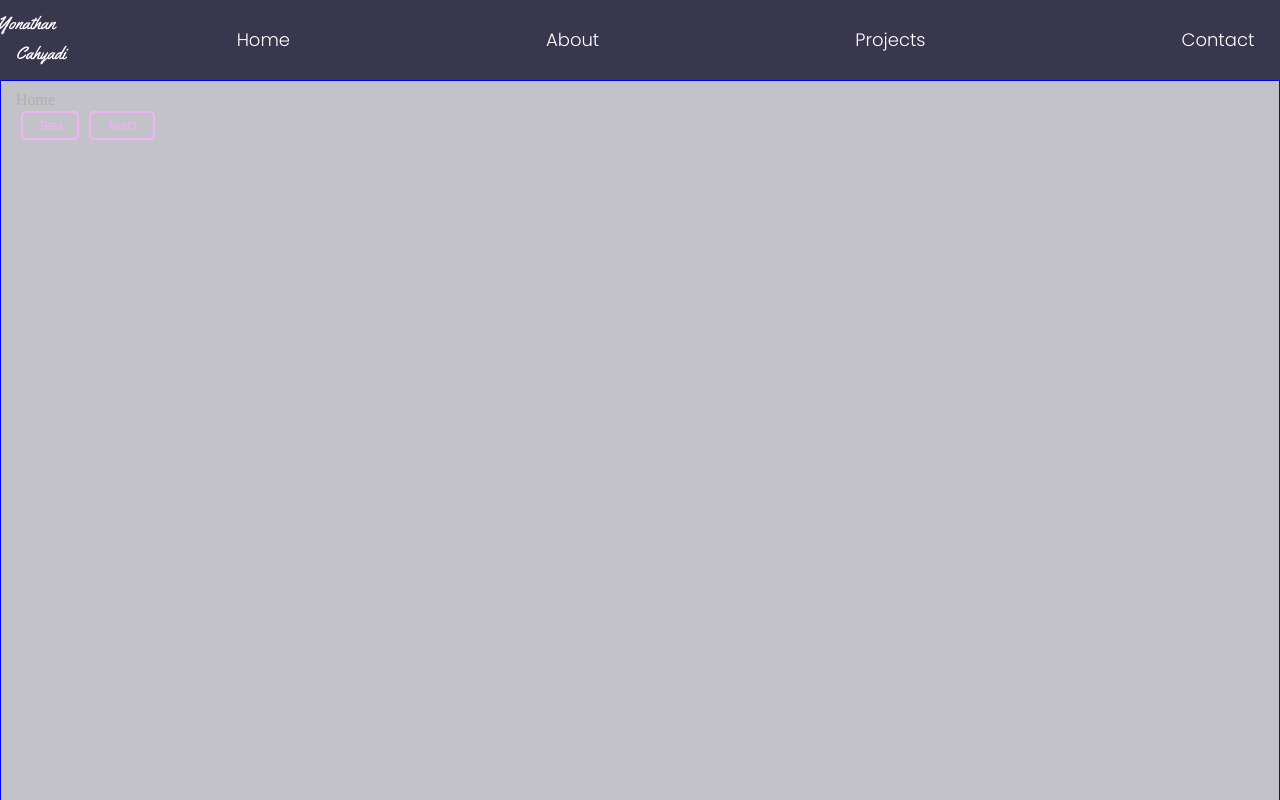
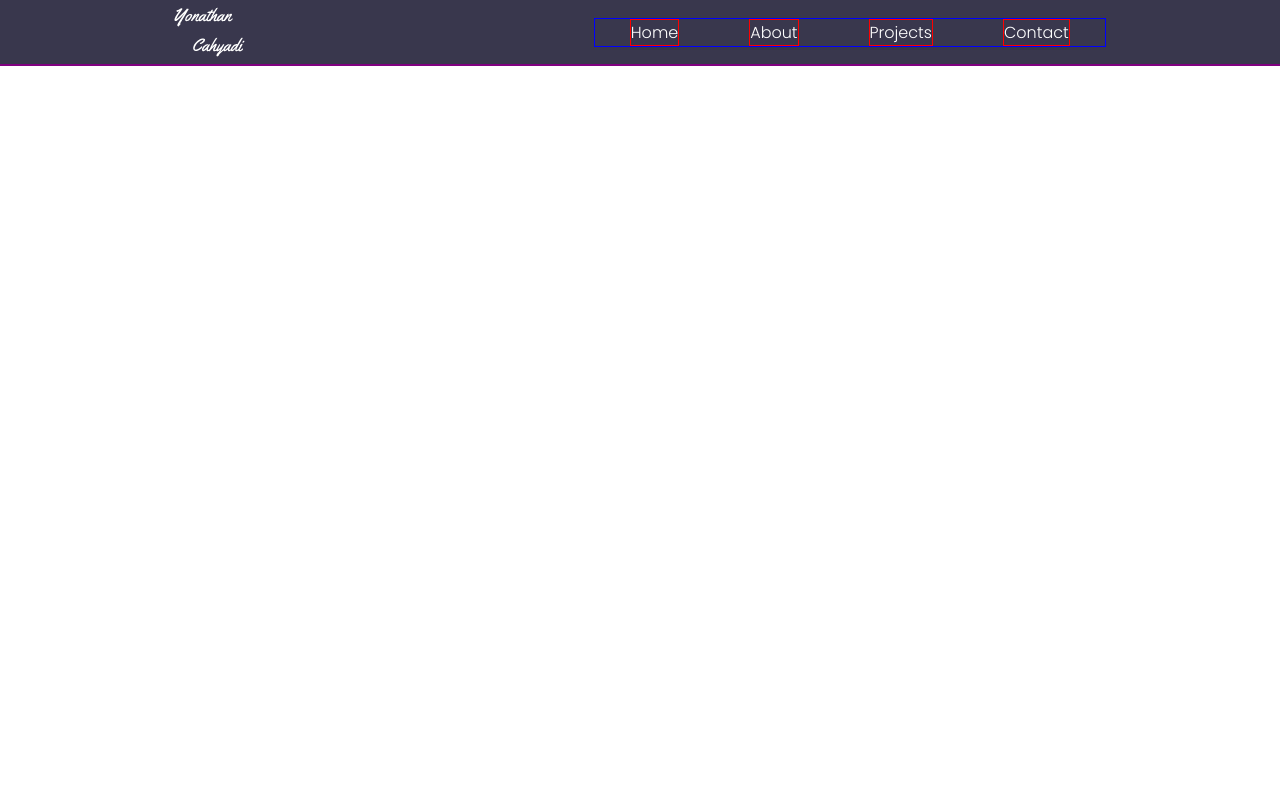
Before and after one commit to YonathanCahyadi/yonathancahyadi.github.io, a React app: page / in a window 1280 px wide. Shown: the top 800 px of the page. Built offline with nearby package versions, Linux system fonts and the light colour scheme.

Commit message:
revision

```diff
--- a/src/App.js
+++ b/src/App.js
@@ -6,163 +6,22 @@ import HomePage from './pages/Home';
 
 import logo from './assets/yonathan-cahyadi-logo.svg';
 
+import { Layout, Navigation, ContentDiv } from './components/layout/Layout';
 
-const StyledContentDiv = styled.div`
-    border: 1px solid blue;
-`;
-
-const StyledPageDiv = styled.div`
-    // border: 1px solid red;
-    padding: 10px 15px;
-    min-height: 90vh;
-    max-height: 90vh;
-    background-color: ${(props) => props.secondary ? "#39374D" : "#39374D"};
-    opacity: ${(props) => props.secondary ? "0.5" : "0.3"};
-
-`;
-
-const StyledNav= styled.nav`
-     // border: 1px solid green;
-    position: fixed;
-    min-height: 10vh;
-    max-height: 10vh;
-    min-width: 100vw;
-    max-width: 100vw;
-    height: 10vh;
-    width: 100vw;
-    background-color: #39374D;
-    z-index: 10;
-`;
-
-const StyledSpacer = styled.div`
-    // border: 3px solid violet;
-    min-height: 10vh;
-    max-height: 10vh;
-`;
-
-const StyledUl = styled.ul`
-    // border: 1px solid yellowgreen;
-    list-style-type: none;
-    width: inherit;
-    height: inherit;
-    display: flex;
-    justify-content: center;
-    align-items: center;
-
-
-`;
-
-const StyledLi = styled.li`
-    // border: 1px solid black;
-    display: inline-block;
-    padding: 5px 10%;
-
-
-    font-family: 'Poppins', 'sans-serif';
-    color: #FFFFFF;
-    line-height: 28.5px;
-    font-size: 18px;
-    font-style: normal;
-    font-weight: 300;
-
-
-
-`;
-
-const StyledNavSelection = styled(Link)`
-
-    &.active {
-        border-bottom: 2px solid teal;
-    }
-
-    &:hover {
-        border-bottom: 2px solid teal;
-    }
-`;
-
-
-const StyledLogo = styled.img`
-    //border: 1px solid red;
-    padding: 0px 40px 0px 100px;
-`;
 
 class App extends React.Component {
 
-    state = {
-        activePage: 'home'
+    render(){
+        return(
+            <Layout>
+                <Navigation logo={logo} />
+                <ContentDiv>
+
+                </ContentDiv>
+            </Layout>
+        )
     }
 
-    constructor(props){
-        super(props);
-        this.setActivePage = this.setActivePage.bind(this);
-    }
-
-    componentDidMount(){
-        scrollSpy.update();
-    }
-
-    componentWillUnmount() {
-
-    }
-
-    setActivePage(page){
-        this.setState({
-            activePage: page
-        })
-    }
-
-
-    render(){
-        return(
-            <div>
-                <StyledNav>
-                    <StyledUl>
-                        <StyledLogo src={logo} />
-                        <StyledLi>
-                            <StyledNavSelection activeClass='active' to='home' offset={-150} spy={true} smooth={true}>
-                                Home
-                            </StyledNavSelection>
-                        </StyledLi>
-                        <StyledLi>
-                            <StyledNavSelection activeClass='active' to='about' offset={-105} spy={true} smooth={true}>
-                                About
-                            </StyledNavSelection>
-                        </StyledLi>
-                        <StyledLi>
-                            <StyledNavSelection activeClass='active' to='projects' offset={-105} spy={true} smooth={true}>
-                                Projects
-                            </StyledNavSelection>
-                        </StyledLi>
-                        <StyledLi>
-                            <StyledNavSelection activeClass='active' to='contact' offset={-105} spy={true} smooth={true}>
-                                Contact
-                            </StyledNavSelection>
-                        </StyledLi>
-                    </StyledUl>
-                </StyledNav>
-                <StyledSpacer />
-
-                <StyledContentDiv>
-                    <StyledPageDiv>
-                        <Element name='home'>Home</Element>
-                        <HomePage />
-                    </StyledPageDiv>
-                    <StyledPageDiv secondary>
-                        <Element name='about'>About</Element>
-                        <HomePage />
-                    </StyledPageDiv>
-                    <StyledPageDiv>
-                        <Element name='projects'>Projects</Element>
-                        <HomePage />
-                    </StyledPageDiv>
-                    <StyledPageDiv secondary>
-                        <Element name='contact'>Contact</Element>
-                        <HomePage />
-                    </StyledPageDiv>
-                </StyledContentDiv>
-            </div>
-        )
-    }
 }
 
 
--- /dev/null
+++ b/src/components/layout/Layout.js
@@ -0,0 +1,64 @@
+import React from 'react';
+
+import "./style.css";
+
+
+
+function Layout(props) {
+    return(
+        <div className="layout">
+            {props.children}
+        </div>
+    )
+}
+
+function ContentDiv(props) {
+    return (
+        <div className="content">
+            {props.children}
+        </div>
+    )
+}
+
+
+function NavigationSpacer(props) {
+    return(
+        <div className="navigation-spacer">
+
+        </div>
+    )
+}
+
+function Navigation(props) {
+    return (
+        <nav className="navigation-menu">
+            <img className="navigation-logo" src={props.logo} alt='logo' />
+            <ul className="navigation-items">
+                <li className="navigation-item">
+                    <a href='/' className="navigation-item-link">Home</a>
+                </li>
+                <li className="navigation-item">
+                    <a href='/' className="navigation-item-link">About</a>
+                </li>
+                <li className="navigation-item">
+                    <a href='/' className="navigation-item-link">Projects</a>
+                </li>
+                <li className="navigation-item">
+                    <a href='/' className="navigation-item-link">Contact</a>
+                </li>
+            </ul>
+        </nav>
+    )
+}
+
+
+export {
+    Layout,
+    Navigation,
+    ContentDiv
+}
+
+export default {
+    Navigation,
+    ContentDiv
+}
--- /dev/null
+++ b/src/components/layout/style.css
@@ -0,0 +1,73 @@
+.content {
+    border: 1px solid purple;
+}
+
+
+
+.navigation-spacer {
+
+}
+
+.navigation-menu {
+
+    display: flex;
+    justify-content: space-around;
+    align-items: center;
+    min-height: 8vh;
+
+    background-color: #39374D;
+    color: #FFFFFF;
+
+    font-family: 'Poppins', 'sans-serif';
+    font-size: 16px;
+    font-weight: 300;
+
+}
+
+.navigation-logo {
+}
+
+.navigation-items {
+    border: 1px solid blue;
+    display: flex;
+
+    justify-content: space-around;
+    width: 40%;
+
+
+}
+
+.navigation-item {
+    border: 1px solid red;
+    list-style: none;
+}
+
+.navigation-item-link {
+
+    text-decoration: none;
+    color: #FFFFFF;
+}
+
+
+.navigation-item-link:hover {
+    border-bottom: 2px solid #75AADC;
+}
+
+
+@media screen and (max-width: 768px) {
+   .navigation-menu {
+        flex-direction: column;
+
+   }
+
+   .navigation-items {
+        flex-direction: column;
+        margin-top: 10px;
+
+   }
+
+   .navigation-item {
+       margin: auto;
+       margin-top: 15px;
+   }
+}
```
Also changed, not shown: 1 other file (tests, documents, lock files or other folders).
